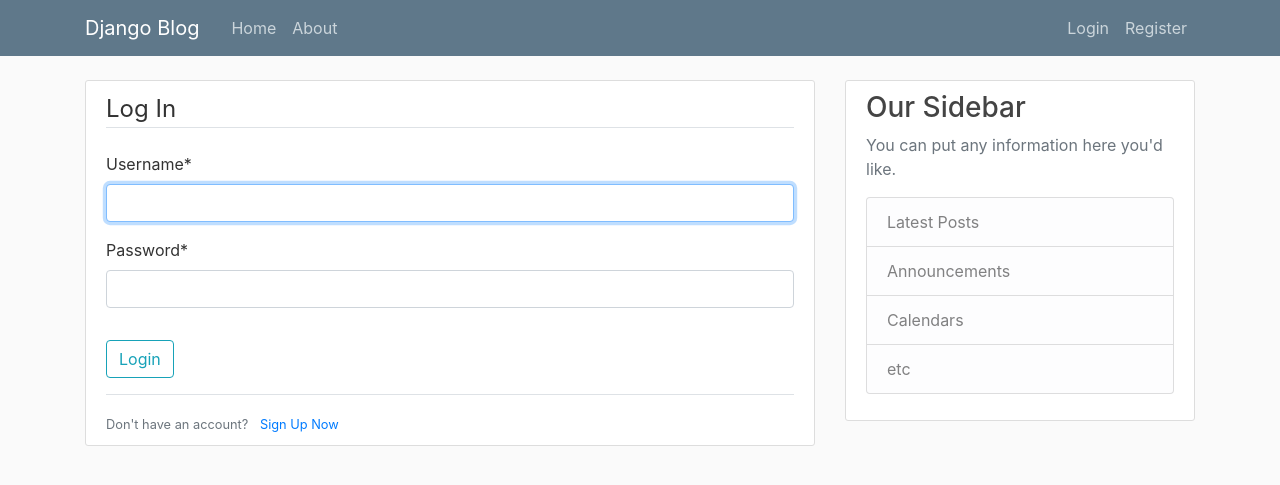
After one commit to swadhikar/django, a Django app: page /login/ in a window 1280 px wide. The commit adds this page. Shown: the top 485 px of the page. Run offline with Django 3.2, Linux system fonts and the light colour scheme; some libraries are stand-ins or nearby versions.

Commit message:
Login/Logout page

```diff
--- a/django_project/blog/templates/blog/base.html
+++ b/django_project/blog/templates/blog/base.html
@@ -33,8 +33,13 @@
             </div>
             <!-- Navbar Right Side -->
             <div class="navbar-nav">
-              <a class="nav-item nav-link" href="#">Login</a>
-              <a class="nav-item nav-link" href="#">Register</a>
+                {% if user.is_authenticated %}
+                    <a class="nav-item nav-link" href="{% url 'profile' %}">Profile</a>
+                    <a class="nav-item nav-link" href="{% url 'logout' %}">Logout</a>
+                {% else %}
+                    <a class="nav-item nav-link" href="{% url 'login' %}">Login</a>
+                    <a class="nav-item nav-link" href="{% url 'register' %}">Register</a>
+                {% endif %}
             </div>
           </div>
         </div>
--- a/django_project/django_project/settings.py
+++ b/django_project/django_project/settings.py
@@ -121,4 +121,9 @@
 # https://docs.djangoproject.com/en/2.1/howto/static-files/
 
 STATIC_URL = '/static/'
+
 CRISPY_TEMPLATE_PACK = 'bootstrap4'
+
+LOGIN_REDIRECT_URL = 'blog-home'
+
+LOGIN_URL = 'login'
--- a/django_project/django_project/urls.py
+++ b/django_project/django_project/urls.py
@@ -1,10 +1,13 @@
 from django.contrib import admin
-from django.urls import path
-from django.urls import include
+from django.urls import path, include
+from django.contrib.auth import views as auth_views
 from users import views as user_views
 
 urlpatterns = [
     path('admin/', admin.site.urls),
     path('register/', user_views.register, name='register'),
+    path('profile/', user_views.profile, name='profile'),
+    path('login/', auth_views.LoginView.as_view(template_name='users/login.html'), name='login'),
+    path('logout/', auth_views.LogoutView.as_view(template_name='users/logout.html'), name='logout'),
     path('', include('blog.urls')),
 ]
--- /dev/null
+++ b/django_project/users/templates/users/login.html
@@ -0,0 +1,27 @@
+{% extends "blog/base.html" %}
+{% load crispy_forms_tags %}
+{% block content %}
+
+<div class="content-section">
+    <form method="POST">
+        {% csrf_token %}
+        <fieldset class="form-group">
+            <legend class="border-bottom mb-4">
+                Log In
+            </legend>
+
+            {{ form|crispy }}
+        </fieldset>
+        <div class="form-group">
+            <button class="btn btn-outline-info" type="submit">Login</button>
+        </div>
+    </form>
+
+    <div class="border-top pt-3">
+        <small class="text-muted">
+            Don't have an account? <a href="{% url 'register' %}" class="ml-2">Sign Up Now</a>
+        </small>
+    </div>
+
+</div>
+{% endblock content %}
--- /dev/null
+++ b/django_project/users/templates/users/profile.html
@@ -0,0 +1,5 @@
+{% extends "blog/base.html" %}
+{% load crispy_forms_tags %}
+{% block content %}
+<h2>{{ user.username }}</h2>
+{% endblock content %}
--- a/django_project/users/templates/users/register.html
+++ b/django_project/users/templates/users/register.html
@@ -19,7 +19,7 @@
 
     <div class="border-top pt-3">
         <small class="text-muted">
-            Already have an account? <a href="#" class="ml-2">Sign In</a>
+            Already have an account? <a href="{% url 'login' %}" class="ml-2">Sign In</a>
         </small>
     </div>
 
```
Also changed, not shown: django_project/users/templates/users/logout.html (added, +12 -0 lines), django_project/users/views.py (+8 -2 lines), django_project/db.sqlite3.
